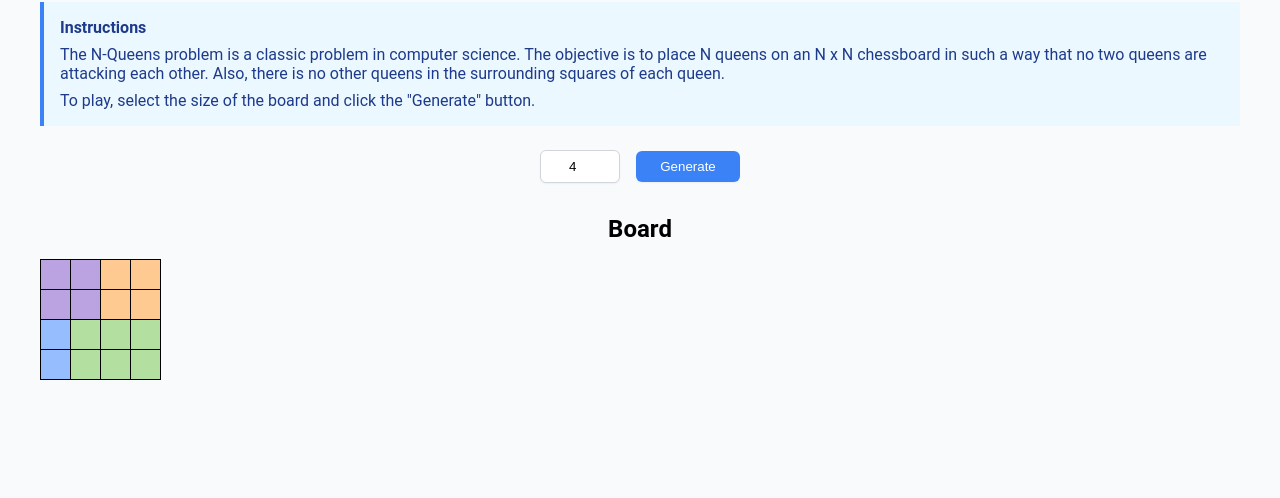
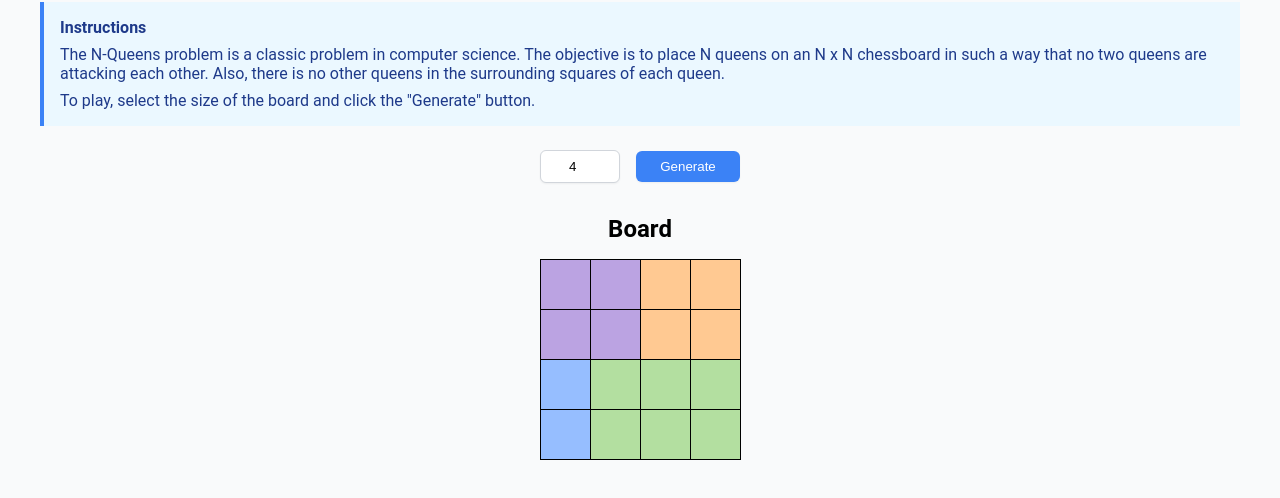
Before and after one commit to vicenteaguero/nqueens-linkedin, a plain HTML site: page index.html in a window 1280 px wide. Shown: the part 104-602 px from the top of the page. Drawn offline with Linux system fonts and the light colour scheme.

Commit message:
fix(general): :bug: Fix some board size big issues with Queens

```diff
--- a/assets/css/board.css
+++ b/assets/css/board.css
@@ -1,5 +1,7 @@
+/* assets/css/board.css */
+
 :root {
-    --square-size: 30px;
+    --square-size: 50px;
 }
 
 table.board {
@@ -8,25 +10,30 @@ table.board {
     -khtml-user-select: none;
     -webkit-user-select: none;
     -o-user-select: none;
+    margin: 0 auto;
+    border-collapse: collapse;
 }
 
 td.board {
     margin: 0;
-    padding: 0px;
+    padding: 0;
     border: 1px solid #000;
     width: var(--square-size);
     height: var(--square-size);
     text-align: center;
     vertical-align: middle;
-    font-size: 0px;
+    font-size: 0;
     line-height: 1;
     box-sizing: border-box;
 }
 
+/* tiny change: sets font-size for 'x' state */
 td.board[data-state="x"] {
     font-size: 8px;
 }
 
-/* td.board[data-state="crown"] {
-    text-shadow: 2px 2px 2px rgba(0, 0, 0, 0.5);
-} */
+td.board svg {
+    margin: auto;
+    padding: 0;
+    border: 0;
+}
```
